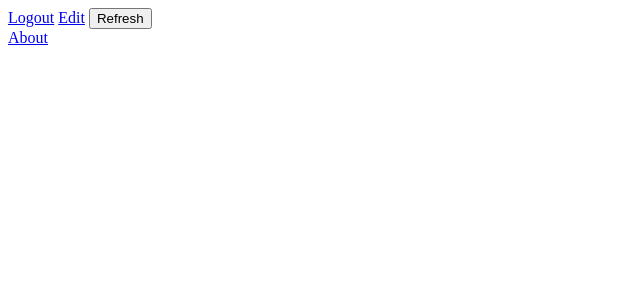
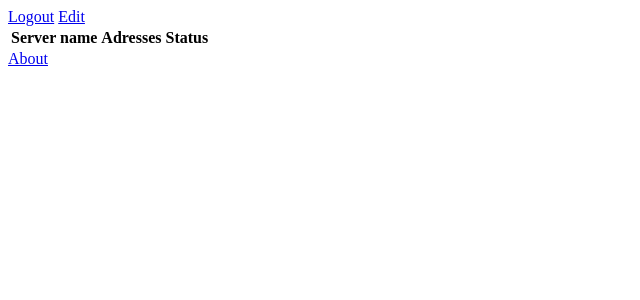
Before and after one commit to ayasakov/actual_server_list, a Django app: page /checkList/ in a window 1280 px wide. Shown: the top 300 px of the page, without its empty margins (0-640 px from the left). Run offline with Django 3.2, Linux system fonts and the light colour scheme; the visitor is signed in with stand-in values (Sample User, id 1); lists and menus that the app fills with data are empty; parts of the project's set-up code (start-up, migrations or seed data) failed here and were passed over; some libraries are stand-ins or nearby versions.

Commit message:
Fix bug.     The home page doesn't display information about list's servers.

```diff
--- a/web/checkList/templates/checkList/index.html
+++ b/web/checkList/templates/checkList/index.html
@@ -1,36 +1,54 @@
     <!DOCTYPE html>
-    <html ng-app>
+    <html ng-app="listApp">
 
         <head>
             <title>Active server list</title>
-            <script src="https://ajax.googleapis.com/ajax/libs/angularjs/1.0.6/angular.js"></script>
+            <script src="http://code.angularjs.org/1.2.0/angular.min.js" type="text/javascript"></script>
             <script>
-                function ServersCtrlAjax($scope, $http){
-                    $http({method: 'GET', url: 'list/'}).success(function(data){
-                        var myData =  $.parseJSON(JSON.parse(data));
-                        $scope.servers = myData;
-                    });
+                var listApp = angular.module('listApp', []);
+                    listApp.config(function($interpolateProvider) {
+                    $interpolateProvider.startSymbol('//');
+                    $interpolateProvider.endSymbol('//');
+                });
+
+                function ServersCtrlAjax($scope, $http) {
+                    $scope.qwert = 'aaaaaa'
+                    $http.get("list").success(function(data, status){
+                        $scope.servers = data;
+                    }).error(function (data, status) {
+                                $scope.response = 'Request failed';
+                            });
                 };
             </script>
+            <style>
+                .table {
+                    border: 1px solid #666;
+                    width: 100%;
+                }
+                .th {
+                    background: #f8f8f8;
+                    font-weight: bold;
+                    padding: 2px;
+                }
+            </style>
         </head>
 
         <body>
-
             {% if user.is_authenticated %}
                 <a href="logout/">Logout</a>
                 <a href="edit/">Edit</a>
-                <input type="submit" name="submit" value="Refresh" onclick="reload()" />
 
-                <div id="ng-app" ng-app ng-controller="ServersCtrlAjax">
-                    <div ng-repeat="server in servers">
-                        <h1>{{ server.name }}</h1>
-                    </div>
-                    {{ server.name }}
+                <div ng-controller="ServersCtrlAjax">
                     <table>
+                        <tr>
+                            <th>Server name</th>
+                            <th>Adresses</th>
+                            <th>Status</th>
+                        </tr>
                         <tr ng-repeat="server in servers" >
-                            <td>{{ server.name }}</td>
-                            <td>{{ server.ip }}</td>
-                            <td>{{ server.status }}</td>
+                            <td>//server.name//</td>
+                            <td>//server.ip//</td>
+                            <td>//server.status//</td>
                         </tr>
                     </table>
                 </div>
```
